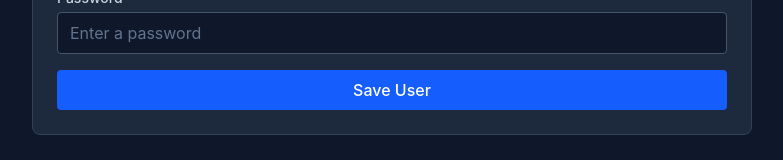
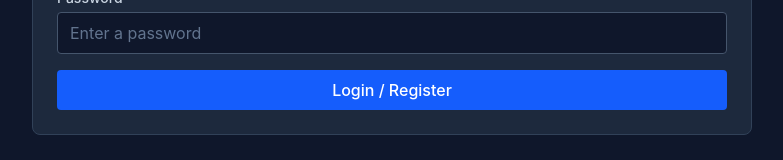
Before and after one commit to Theacebutler/LinkIng, a React (Vite) app in the folder frontend/: page / in a window 1280 px wide. Shown: the part 361-521 px from the top of the page, without its empty margins (248-1031 px from the left). Built offline with nearby package versions, Linux system fonts and the light colour scheme; no server answers.

Commit message:
UPDATE btn text

```diff
--- a/frontend/src/components/AddUser.tsx
+++ b/frontend/src/components/AddUser.tsx
@@ -101,7 +101,7 @@ export default function AddUser() {
           disabled={isSubmitting}
           className="px-4 py-2 bg-blue-600 text-white rounded font-medium transition-colors hover:bg-blue-500 disabled:opacity-60 disabled:cursor-not-allowed w-full"
         >
-          {isSubmitting ? 'Saving...' : 'Save User'}
+          {isSubmitting ? 'Processing...' : 'Login / Register'}
         </button>
 
         {success && (
```
